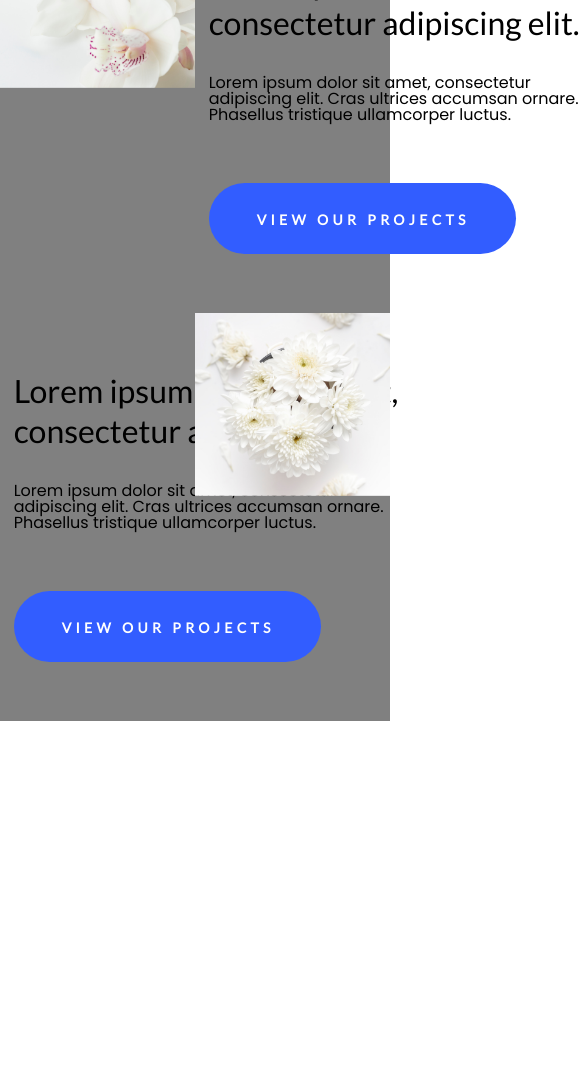
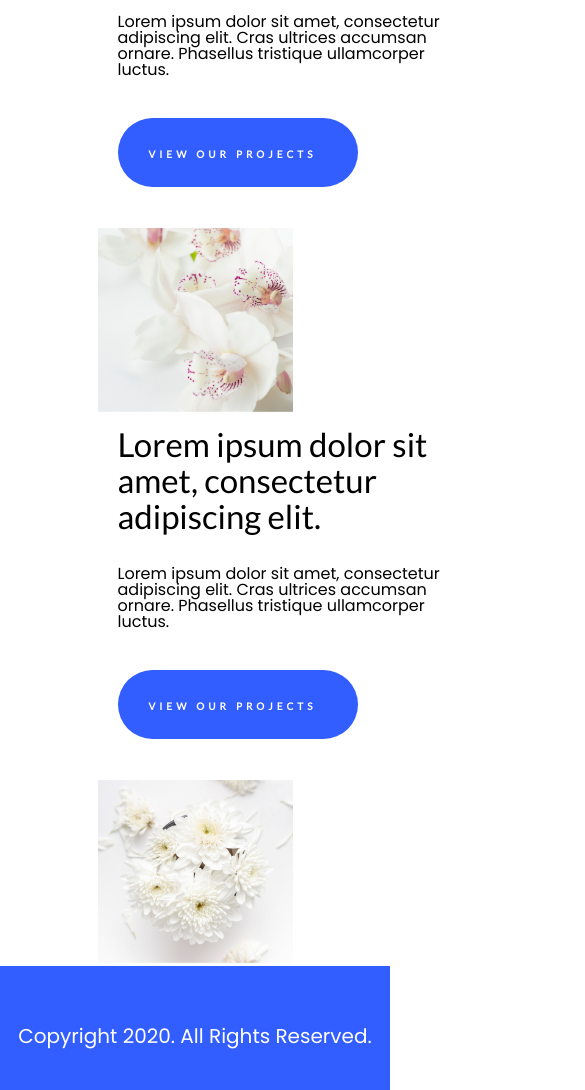
Before and after one commit to Ninojakhveladze/Davaleba-10, a plain HTML site: page index.html in a window 390 px wide. Shown: the part 784-1874 px from the top of the page, 585 px wide, since content can reach past the window. Before the commit the page ends 1505 px from the top, so only its background shows below. Drawn offline with Linux system fonts and the light colour scheme.

Commit message:
add resolutions

```diff
--- a/css/responsive.css
+++ b/css/responsive.css
@@ -1,22 +1,66 @@
 @media (max-width: 1243px) {
     .text-with-button {
          padding: 7%;
-         margin: 45px 0;
     }
 }
 @media (max-width: 1025px) {
-     .second-block {
-         height: 70%;
+     .first-text {
+         width: 385px;
+         display: inline-block
      }
-     .first-block {
-        height: 70%;
+     .second-text {
+         width: 385px;
      }
-     .first-text1 p {
-         font-size: 32px;
-         line-height: 40px;
+     .first-text p {
+         font-size: 35px;
+         line-height: 31px;
      }
-     .second-text2 p {
-         width: 400px;
-     }
-
 }
+@media (max-width: 850px) {
+    .text-with-button {
+        padding: 0%;
+    }
+    .first-text p {
+        font-size: 33px;
+        line-height: 36px;
+    }
+    .first-text {
+        width: 312px;
+    }
+    .second-text {
+        width: 335px;
+        display: inline-block;
+    }
+    .text-with-button {
+        margin: 11px 20px;
+        display: inline-block;
+        width: 326px;
+    }
+    .button p {
+        font-size: 10px;
+        padding-left: 31px;
+        letter-spacing: 4px;
+        width: 240px;
+        height: 69px;
+        padding-top: 31px;
+    }
+    .button {
+        padding-top: 40px;
+    }
+}
+@media (max-width: 750px) {
+    .txt-img-two {
+       flex-direction: column;
+       align-items: center;
+    }
+    .txt-img {
+        flex-direction: column;
+        align-items: center;
+    }
+    .second-block {
+        margin-top: 30px;
+    }
+    .column {
+        flex-direction: column-reverse;
+    }
+}
--- a/css/style.css
+++ b/css/style.css
@@ -61,6 +61,7 @@
 }
 .button {
     padding-top: 60px;
+    display: inline-block
 }
 .text-class {
     width: 559px;
@@ -101,7 +102,7 @@
 .first-text {
     width: 468px;
 }
-.first-text1 p {
+.first-text p {
     font-size: 50px;
     font-family: 'Lato', sans-serif;
     line-height: 60px;
@@ -110,7 +111,7 @@
     width: 457px;
     padding-top: 32px;
 }
-.second-text2 p {
+.second-text p {
     font-size: 16px;
     font-family: 'Poppins', sans-serif;
 }
--- a/index.html
+++ b/index.html
@@ -51,11 +51,11 @@
         <div class="first-block">
             <div class="text-with-button">
                 <div calss="wrapp-text">
-                    <div class="first-text1">
-                        <p class="first-text">Lorem ipsum dolor sit amet, consectetur adipiscing elit.</p>
+                    <div class="first-text">
+                        <p>Lorem ipsum dolor sit amet, consectetur adipiscing elit.</p>
                     </div>
-                    <div class="second-text2">
-                        <p class="second-text">Lorem ipsum dolor sit amet, consectetur adipiscing elit. Cras ultrices accumsan ornare. Phasellus tristique ullamcorper luctus.</p>
+                    <div class="second-text">
+                        <p>Lorem ipsum dolor sit amet, consectetur adipiscing elit. Cras ultrices accumsan ornare. Phasellus tristique ullamcorper luctus.</p>
                     </div>
                     <div class="third-text-button button">
                         <p class="button-class">view our projects</p>
@@ -158,22 +158,22 @@
                 <p class="description-case">Lorem ipsum dolor sit amet, consectetur adipiscing elit. Cras ultrices accumsan ornare. Phasellus tristique ullamcorper luctus. Nunc varius ullamcorper felis. Nulla nibh ipsum, rutrum.</p>
             </div>
         </div>
-    </section> -->
+    </section>
     <section class="section-five">
         <div class="box-container-title">
             <p>Featured Projects</p>
         </div>
         <div class="box-container-descriprion">
             <p>Lorem ipsum dolor sit amet, consectetur adipiscing elit. Cras ultrices accumsan ornare. Phasellus tristique ullamcorper luctus. Nunc varius ullamcorper felis. Nulla nibh ipsum, rutrum.</p>
-        </div>
+        </div> -->
         <div class="txt-img-two">
             <div class="first-block">
               <div class="text-with-button">
-                    <div class="first-text1">
-                        <p class="first-text">Lorem ipsum dolor sit amet, consectetur adipiscing elit.</p>
+                    <div class="first-text">
+                        <p>Lorem ipsum dolor sit amet, consectetur adipiscing elit.</p>
                     </div>
-                    <div class="second-text2">
-                        <p class="second-text">Lorem ipsum dolor sit amet, consectetur adipiscing elit. Cras ultrices accumsan ornare. Phasellus tristique ullamcorper luctus.</p>
+                    <div class="second-text">
+                        <p>Lorem ipsum dolor sit amet, consectetur adipiscing elit. Cras ultrices accumsan ornare. Phasellus tristique ullamcorper luctus.</p>
                     </div>
                     <div class="third-text-button button">
                         <p class="button-class">view our projects</p>
@@ -184,17 +184,17 @@
                 <img src="images/image-1.png">
             </div>
         </div>
-        <div class="txt-img">
+        <div class="txt-img column">
             <div class="second-block">
                 <img src="images/image-2.png">
             </div>
             <div class="first-block">
                 <div class="text-with-button">
-                    <div class="first-text1">
-                        <p class="first-text">Lorem ipsum dolor sit amet, consectetur adipiscing elit.</p>
+                    <div class="first-text">
+                        <p>Lorem ipsum dolor sit amet, consectetur adipiscing elit.</p>
                     </div>
-                    <div class="second-text2">
-                        <p class="second-text">Lorem ipsum dolor sit amet, consectetur adipiscing elit. Cras ultrices accumsan ornare. Phasellus tristique ullamcorper luctus.</p>
+                    <div class="second-text">
+                        <p>Lorem ipsum dolor sit amet, consectetur adipiscing elit. Cras ultrices accumsan ornare. Phasellus tristique ullamcorper luctus.</p>
                     </div>
                     <div class="third-text-button button">
                         <p class="button-class">view our projects</p>
@@ -205,11 +205,11 @@
         <div class="txt-img">
             <div class="first-block">
                 <div class="text-with-button">
-                    <div class="first-text1">
-                        <p class="first-text">Lorem ipsum dolor sit amet, consectetur adipiscing elit.</p>
+                    <div class="first-text">
+                        <p>Lorem ipsum dolor sit amet, consectetur adipiscing elit.</p>
                     </div>
-                    <div class="second-text2">
-                        <p class="second-text">Lorem ipsum dolor sit amet, consectetur adipiscing elit. Cras ultrices accumsan ornare. Phasellus tristique ullamcorper luctus.</p>
+                    <div class="second-text">
+                        <p>Lorem ipsum dolor sit amet, consectetur adipiscing elit. Cras ultrices accumsan ornare. Phasellus tristique ullamcorper luctus.</p>
                     </div>
                     <div class="third-text-button button">
                         <p class="button-class">view our projects</p>
@@ -221,9 +221,8 @@
             </div>
         </div>
     </section>
-    <!--
     <footer class="blue-footer flex-display">
         <p>Copyright 2020. All Rights Reserved.</p>
-    </footer> -->
+    </footer>
 </body>
 </html>
```
